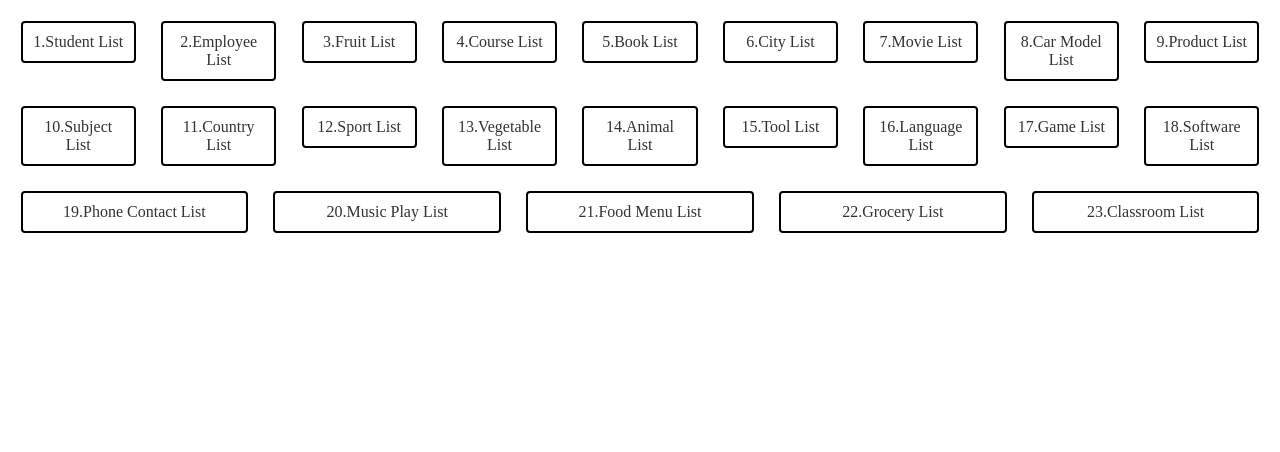
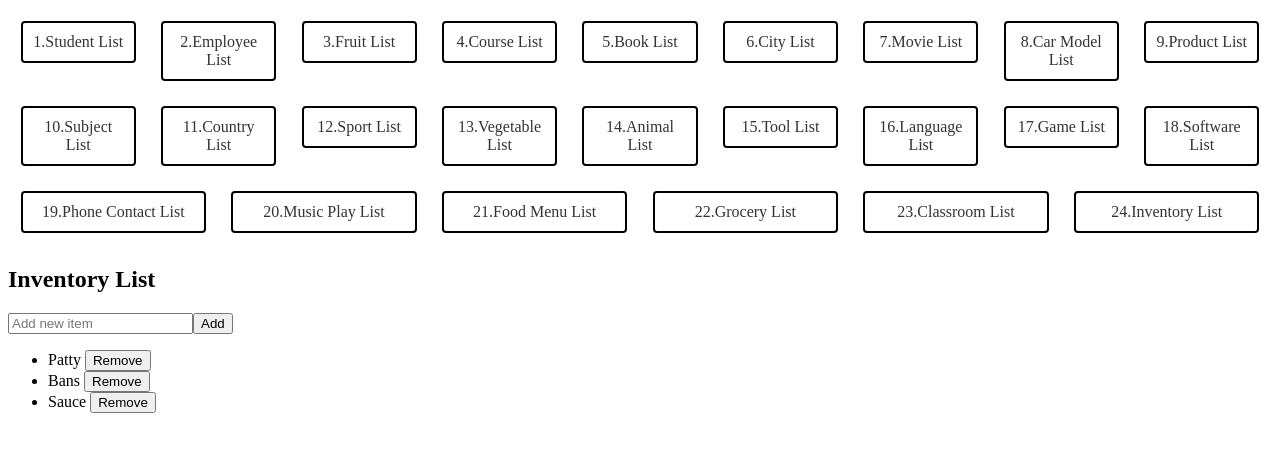
Before and after one commit to Xavierbaliw/Activity15-Angular-with-TypeScript-and-Data-Structures, an Angular app: page /inventorylist in a window 1280 px wide. Before the commit this address led to /. Shown: the top 452 px of the page. Built offline with nearby package versions, Linux system fonts and the light colour scheme.

Commit message:
24TH COMMIT inventorylist

```diff
--- a/src/app/app.component.html
+++ b/src/app/app.component.html
@@ -23,6 +23,7 @@
     <li><a routerLink="foodmenulist">21.Food Menu List</a></li>
     <li><a routerLink="grocerylist">22.Grocery List</a></li>
     <li><a routerLink="classroomlist">23.Classroom List</a></li>
+    <li><a routerLink="inventorylist">24.Inventory List</a></li>
 
   </ul>
 </nav>
--- a/src/app/app.module.ts
+++ b/src/app/app.module.ts
@@ -28,6 +28,7 @@ import {MusicplayListComponent} from "./component/musicplay-list/musicplay-list.
 import {FoodmenuListComponent} from "./component/foodmenu-list/foodmenu-list.component";
 import {GroceryListComponent} from "./component/grocery-list/grocery-list.component";
 import {ClassroomListComponent} from "./component/classroom-list/classroom-list.component";
+import {InventoryListComponent} from "./component/inventory-list/inventory-list.component";
 
 
 const routes: Routes = [
@@ -54,6 +55,8 @@ const routes: Routes = [
   {path: 'foodmenulist', component: FoodmenuListComponent},
   {path: 'grocerylist', component: GroceryListComponent},
   {path: 'classroomlist', component: ClassroomListComponent},
+  {path: 'inventorylist', component: InventoryListComponent},
+
 
 
 
@@ -93,6 +96,7 @@ const routes: Routes = [
     FoodmenuListComponent,
     GroceryListComponent,
     ClassroomListComponent,
+    InventoryListComponent,
     ],
   providers: [
 
--- /dev/null
+++ b/src/app/component/inventory-list/inventory-list.component.html
@@ -0,0 +1,13 @@
+<div>
+  <h2>Inventory List</h2>
+
+  <input type="text" [(ngModel)]="newItem" placeholder="Add new item" />
+  <button (click)="addItem()">Add</button>
+
+  <ul>
+    <li *ngFor="let item of inventory; let i = index">
+      {{ item }}
+      <button (click)="removeItem(i)">Remove</button>
+    </li>
+  </ul>
+</div>
--- /dev/null
+++ b/src/app/component/inventory-list/inventory-list.component.ts
@@ -0,0 +1,22 @@
+import { Component } from '@angular/core';
+
+@Component({
+  selector: 'app-inventory-list',
+  templateUrl: './inventory-list.component.html',
+  styleUrl: './inventory-list.component.css'
+})
+export class InventoryListComponent {
+  inventory: string[] = ['Patty', 'Bans', 'Sauce'];
+  newItem: string = '';
+
+  addItem() {
+    if (this.newItem) {
+      this.inventory.push(this.newItem);
+      this.newItem = '';
+    }
+  }
+
+  removeItem(index: number) {
+    this.inventory.splice(index, 1);
+  }
+}
```
Also changed, not shown: src/app/component/inventory-list/inventory-list.component.css (added), 1 other file (tests, documents, lock files or other folders).
